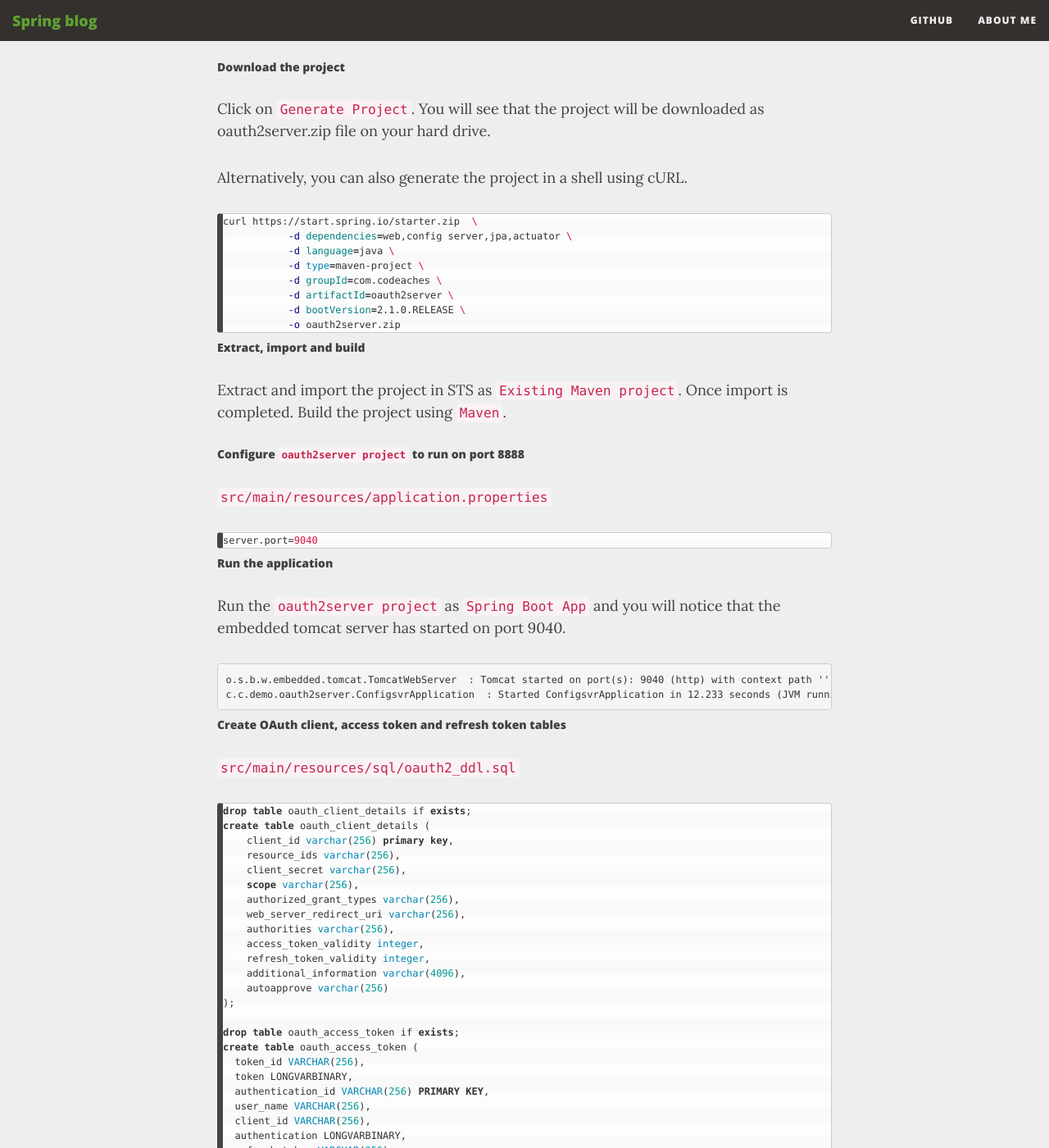
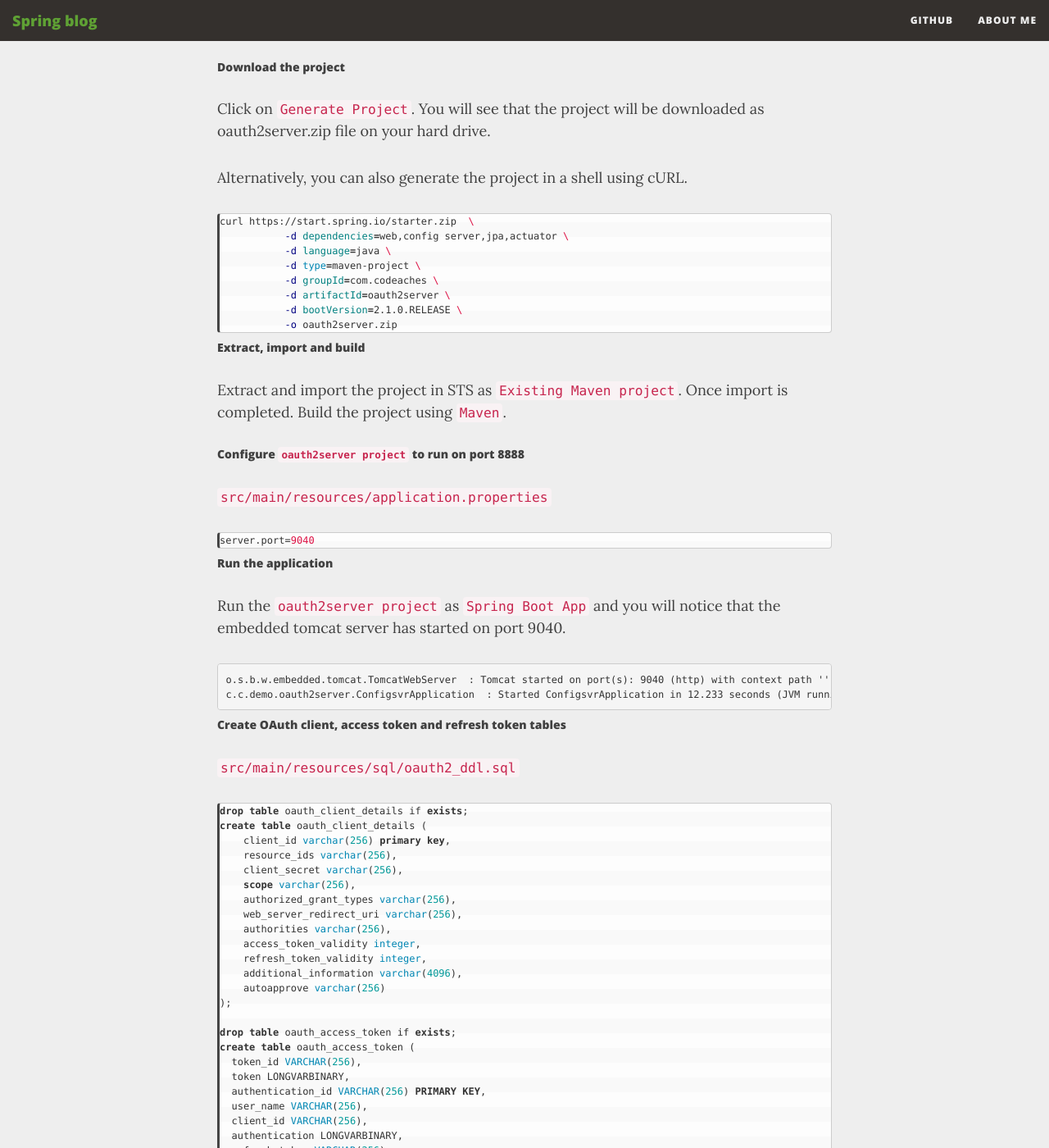
Before and after one commit to codeaches/codeaches.github.io, a Jekyll site: the page built from _posts/2018-12-17-Spring Boot-OAuth2 and Resource Server setup.md, in a window 1280 px wide and 1400 px high, scrolled down 1199 px. Shown: the whole window at 82% size. Built offline with Jekyll 4.4.1, drawn with Linux system fonts in a browser that asks for light colours; nearby versions of some CDN libraries.

Commit message:
no message

```diff
--- a/_posts/2018-12-17-Spring Boot-OAuth2 and Resource Server setup.md
+++ b/_posts/2018-12-17-Spring Boot-OAuth2 and Resource Server setup.md
@@ -23,7 +23,7 @@
 
 ### Prerequisites
 
-  - [Open JDK 11](http://www.oracle.com/technetwork/java/javase/downloads/index.html){:target="_blank"}
+  - [Open JDK 11](https://jdk.java.net/11){:target="_blank"}
   - [Spring Tool Suite IDE](https://spring.io/tools3/sts/all){:target="_blank"}
 
 ### Let's start
--- a/css/main.css
+++ b/css/main.css
@@ -678,7 +678,7 @@
   background-repeat: repeat;
   background-size: 3em 3em;
   background-position: 0px 10px;
-  border-left: 7px solid #444;
+  border-left: 3px solid #444; /*changed from 7 to 3 */
 }
 code table, code table td, code table th, code table tbody, code table tr,
 td.gutter pre {
```
